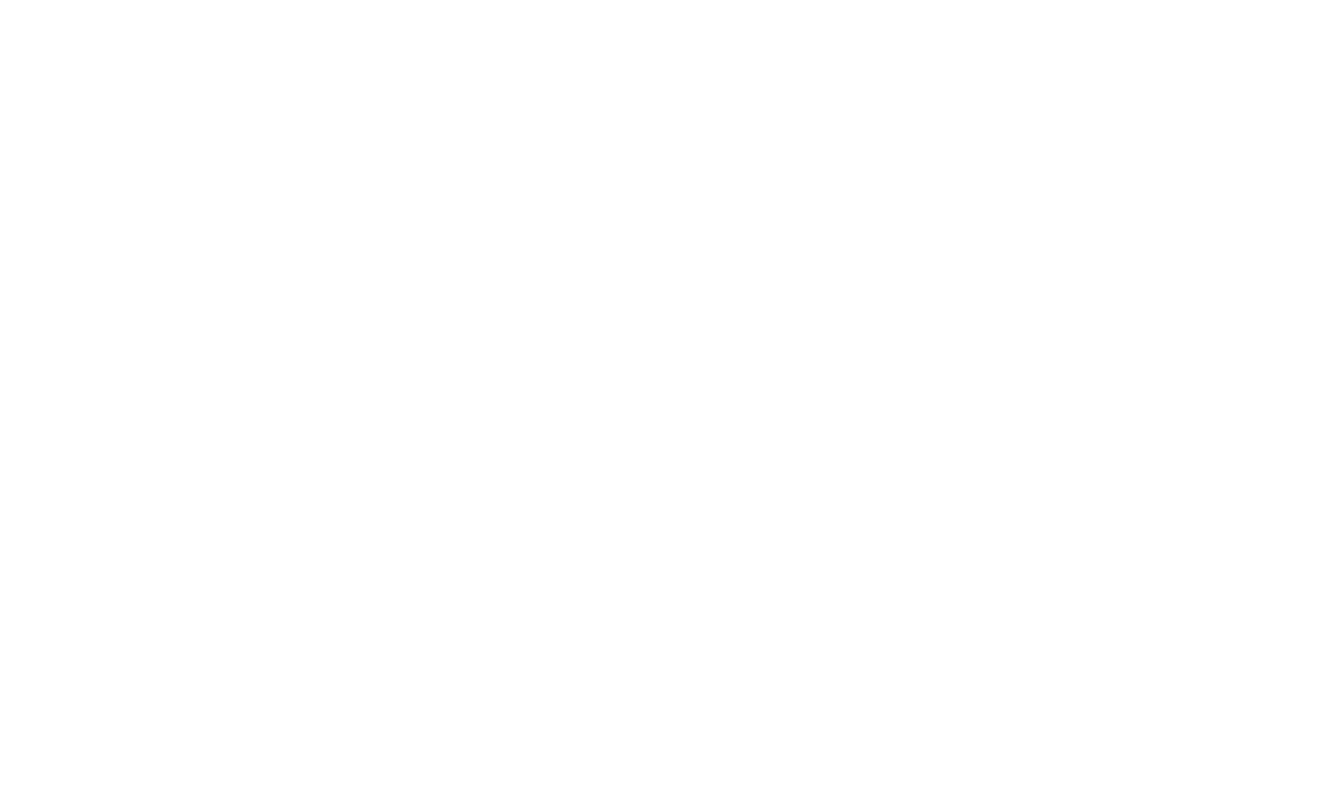
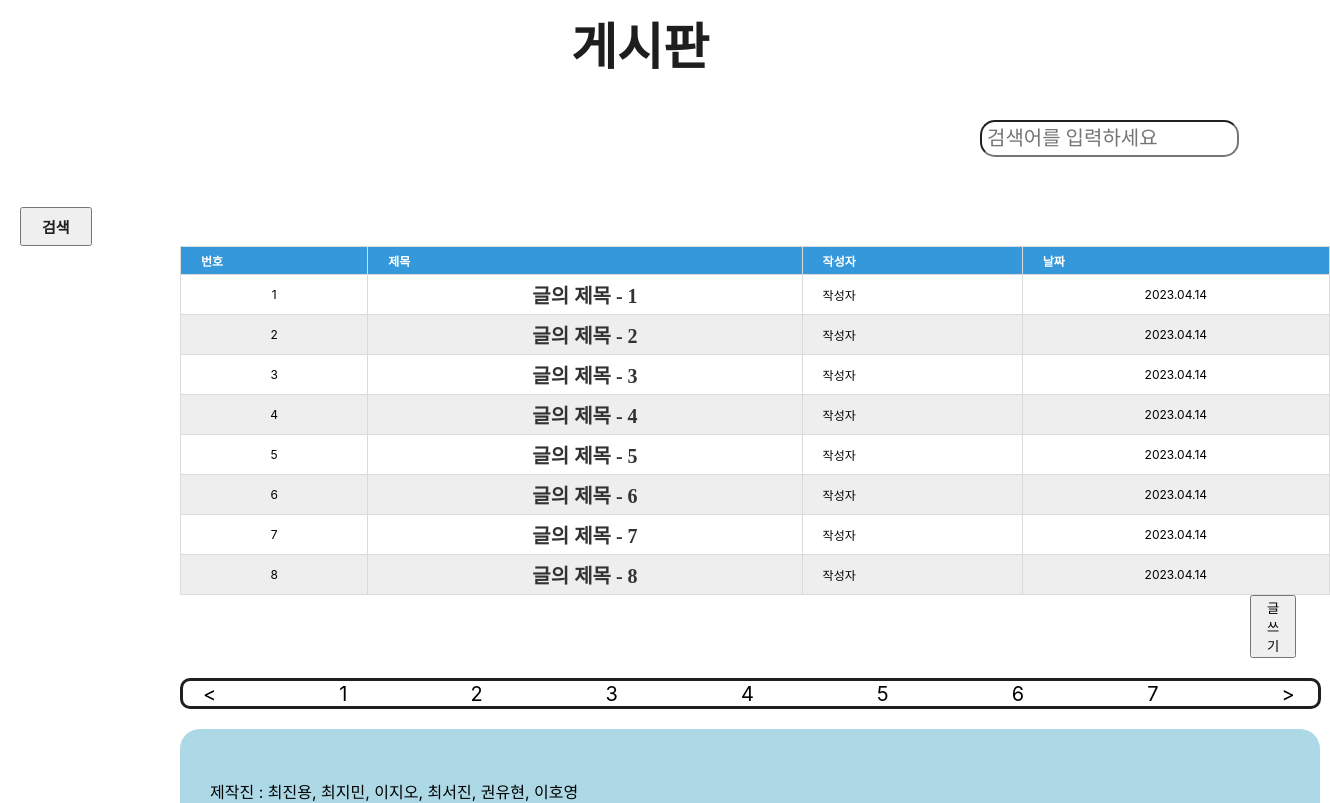
Before and after one commit to KimSuMin123/LetMeGoHome_Front, a React (Create React App) app: page /StandingAloneBoard in a window 1280 px wide. Before the commit this address had no page. Shown: the part 340-1143 px from the top of the page, 1330 px wide, since content can reach past the window. Before the commit the page ends 800 px from the top, so only its background shows below. Built offline with nearby package versions, Linux system fonts and the light colour scheme.

Commit message:
0416 최종

```diff
--- a/src/StandingAloneBoard.css
+++ b/src/StandingAloneBoard.css
@@ -1,4 +1,77 @@
-*{
-    position: center;
+/* 링크 색상 (중요하지 않음) */
+a {
+    text-decoration: none;
+    color: #333;
+  }
+  #BoardTitle
+{
+  font-family: 'Pretendard';
+    font-style: normal;
+    font-weight: 700;
+    font-size: 50px;
+    color: #1e1e1e;
+    text-align: center;
+    padding-top: 30px;
+}
+a:hover {color: #6199ff;}
 
-}
+  /* 테이블 색상 (중요하지 않음) */
+  table {
+    width: 1150px;
+    margin-left: 180px;
+    margin-bottom: 30px;
+    border-collapse: collapse;
+  }
+  th {
+    background: #3498db;
+    color: #fff;
+  }
+  td, th {
+    border: 1px solid #dbdbdb;
+    padding: 5px 20px;
+    font-size:12px;
+  }
+  tr:nth-of-type(odd) {
+      background: #eee;
+  }
+
+  /* 체크박스의 크기 */
+  .check {
+    width:15px;
+    height:15px;
+  }
+
+  /* 컬럼의 너비 */
+  .select {width: 3%;}
+  .no {width: 15%;}
+  .title {/* 나머지가 자동으로 맞춰집니다. */}
+  .writer {width: 20%;}
+  .date {width: 15%;}
+
+  /* 컬럼의 정렬 */
+  tr td:nth-child(1){text-align:center;}
+  tr td:nth-child(2){text-align:center;}
+  tr td:nth-child(3){text-align:left;}
+  tr td:nth-child(4){text-align:center;}
+  tr td:nth-child(5){text-align:center;}
+  #write{
+    margin-left: 1250px;
+    margin-top: -30px;
+    margin-bottom: 20px;
+    padding-left: 15px;
+    padding-right: 15px;
+  }
+  #pagebar{
+    margin-left: 180px;
+    margin-bottom: 200px;
+    font-size: 20px;
+    border: #1e1e1e 3px solid;
+    border-radius: 10px;
+    width: 1135px;
+   }
+   #page1{
+    margin-left: 20px;
+   }
+   #page{
+    margin-left: 123px;
+   }
--- a/src/StandingAloneBoard.js
+++ b/src/StandingAloneBoard.js
@@ -1,90 +1,121 @@
-import React, {useState, useEffect,useRef } from 'react';
+import { Link, NavLink, Route, Routes } from "react-router-dom";
 import './StandingAloneBoard.css'
-const StandingAloneBoard = () => {
-    const [data, setdata] = useState([]); //게시판의 모든 데이터를 보관해 둘 useState입니다.
-    const [inputs, setInputs] = useState('');//추가할 텍스트를 입력할 인풋 박스 값입니다.
-    const [Modifyinputs, setModifyInputs] = useState('');//추가할 텍스트를 입력할 인풋 박스 값입니다.
+import StandingAloneFooter from "./StandingAloneFooter";
+const StandingAloneBoard1 = () => {
+    return(
+        <div>
+            <p id="BoardTitle">게시판</p>
+            <div id="Search">
+                    <input id="SearchText" type="text" placeholder="검색어를 입력하세요"/>
+                    <button id="SearchSubmit" type="submit">검색</button>
+                </div>
+            <table>
+                <tr>
+                    <th>번호</th>
+                    <th>제목</th>
+                    <th>작성자</th>
+                    <th>날짜</th>
+                </tr>
+                <tr>
+                    <td>1</td>
+                    <td>
+                        <NavLink to="/StandingAloneBoardWrite3">
+                            글의 제목 - 1
+                        </NavLink>
+                    </td>
+                    <td>작성자</td>
+                    <td>2023.04.14</td>
+                </tr>
+                <tr>
+                    <td>2</td>
+                    <td>
+                        <NavLink to="/StandingAloneBoardWrite3">
+                            글의 제목 - 2
+                        </NavLink>
+                    </td>
+                    <td>작성자</td>
+                    <td>2023.04.14</td>
+                </tr>
+                <tr>
+                    <td>3</td>
+                    <td>
+                        <NavLink to="/StandingAloneBoardWrite3">
+                            글의 제목 - 3
+                        </NavLink>
+                    </td>
+                    <td>작성자</td>
+                    <td>2023.04.14</td>
+                </tr>
+                <tr>
+                    <td>4</td>
+                    <td>
+                        <NavLink to="/StandingAloneBoardWrite3">
+                            글의 제목 - 4
+                        </NavLink>
+                    </td>
+                    <td>작성자</td>
+                    <td>2023.04.14</td>
+                </tr>
+                <tr>
+                    <td>5</td>
+                    <td>
+                        <NavLink to="/StandingAloneBoardWrite3">
+                            글의 제목 - 5
+                        </NavLink>
+                    </td>
+                    <td>작성자</td>
+                    <td>2023.04.14</td>
+                </tr>
+                <tr>
+                    <td>6</td>
+                    <td>
+                        <NavLink to="/StandingAloneBoardWrite3">
+                            글의 제목 - 6
+                        </NavLink>
+                    </td>
+                    <td>작성자</td>
+                    <td>2023.04.14</td>
+                </tr>
+                <tr>
+                    <td>7</td>
+                    <td>
+                        <NavLink to="/StandingAloneBoardWrite3">
+                            글의 제목 - 7
+                        </NavLink>
+                    </td>
+                    <td>작성자</td>
+                    <td>2023.04.14</td>
+                </tr>
+                <tr>
+                    <td>8</td>
+                    <td>
+                        <NavLink to="/StandingAloneBoardWrite3">
+                            글의 제목 - 8
+                        </NavLink>
+                    </td>
+                    <td>작성자</td>
+                    <td>2023.04.14</td>
+                </tr>
 
-    const onChange = (e) => { // 추가할 데이터 설정
-        const { name, value } = e.target
-        setInputs(value);
-    }
-    const onChangeModify = (e) => {// 수정할 데이터 설정
-        const { name, value } = e.target
-        setModifyInputs(value);
-    }
-    function addData(){ //데이터 추가
-        let newData = []
-        for(let i=0; i<data.length;i++){
-            newData = [...newData, data[i]]
-        }
-        newData = [...newData,{text:inputs,Idx:data.length,ModifyState:false}]
-        console.log(newData);
-        setdata(newData);
-    }
+            </table>
+            <NavLink to="/StandingAloneBoardWrite2">
+                <button id="write">글쓰기</button>
+            </NavLink>
+            <div id = "pagebar">
+                <li id ="page1">&lt;</li>
+                <li id ="page">1</li>
+                <li id ="page">2</li>
+                <li id ="page">3</li>
+                <li id ="page">4</li>
+                <li id ="page">5</li>
+                <li id ="page">6</li>
+                <li id ="page">7</li>
 
-    function deleteData(GetIdx){ //데이터 삭제
-        setdata(data.filter(data => data.Idx !== GetIdx));
-    }
+                <li id ="page">&gt;</li>
+               </div>
+                <StandingAloneFooter/>
+        </div>
+    )
+}
 
-
-    function ModifyData(GetData){ //데이터 수정
-        let newArr = [];
-        for(let i=0; i<data.length;i++){
-            if(data[i].Idx=== GetData.Idx){
-                newArr = [...newArr,{text:Modifyinputs,Idx:GetData.Idx,ModifyState:false}];
-            }else{
-                newArr = [...newArr,data[i]];
-            }
-            setdata(newArr);
-        }
-    }
-
-    function OnOffModifyInput(GetData){ //수정 버튼 눌렀을 때, div -> input or input -> div로 바꾸는 함수
-        let newArr = [];
-        for(let i=0; i<data.length;i++){
-            if(data[i].Idx=== GetData.Idx){
-                if(GetData.ModifyState === false){
-                    newArr = [...newArr,{text:GetData.text,Idx:GetData.Idx,ModifyState:true}];
-                }else{
-                    newArr = [...newArr,{text:GetData.text,Idx:GetData.Idx,ModifyState:false}];
-                }
-            }else{
-                newArr = [...newArr,data[i]];
-            }
-            setdata(newArr);
-        }
-    }
-
-    return (
-        <div className="App">
-            <h1>모달창 예제</h1>
-            <div style={{display:"flex"}}>
-                <input onChange={onChange}></input>
-                <button onClick={addData}>추가</button>
-            </div>
-            {data.map((data,i) => (
-                <div style={{display:"flex", border:"1px solid", width:"400px"}}>
-                    {data.ModifyState ===true ?
-                        <div>
-                            <textarea onChange={onChangeModify} >{data.text}</textarea>
-                            <button onClick={(e)=>{ModifyData(data, e)}}>수정</button>
-                            <button onClick={(e)=>{OnOffModifyInput(data, e)}}>취소</button>
-                        </div>
-
-                        :
-                        <div>
-                            <div>{data.text}</div>
-                            <button onClick={(e)=>{OnOffModifyInput(data, e)}}>수정</button>
-                            <button onClick={(e)=>{deleteData(data.Idx, e)}}>삭제</button>
-                        </div>
-                    }
-
-
-                </div>
-            ))
-            }
-        </div>
-    );
-}
-export default StandingAloneBoard
+export default StandingAloneBoard1;
--- /dev/null
+++ b/src/StandingAloneBoardWrite.css
@@ -0,0 +1,4 @@
+*{
+    position: center;
+
+}
--- /dev/null
+++ b/src/StandingAloneBoardWrite.js
@@ -0,0 +1,91 @@
+import React, {useState, useEffect,useRef } from 'react';
+import './StandingAloneBoardWrite.css'
+
+const StandingAloneBoardWrite = () => {
+    const [data, setdata] = useState([]); //게시판의 모든 데이터를 보관해 둘 useState입니다.
+    const [inputs, setInputs] = useState('');//추가할 텍스트를 입력할 인풋 박스 값입니다.
+    const [Modifyinputs, setModifyInputs] = useState('');//추가할 텍스트를 입력할 인풋 박스 값입니다.
+
+    const onChange = (e) => { // 추가할 데이터 설정
+        const { name, value } = e.target
+        setInputs(value);
+    }
+    const onChangeModify = (e) => {// 수정할 데이터 설정
+        const { name, value } = e.target
+        setModifyInputs(value);
+    }
+    function addData(){ //데이터 추가
+        let newData = []
+        for(let i=0; i<data.length;i++){
+            newData = [...newData, data[i]]
+        }
+        newData = [...newData,{text:inputs,Idx:data.length,ModifyState:false}]
+        console.log(newData);
+        setdata(newData);
+    }
+
+    function deleteData(GetIdx){ //데이터 삭제
+        setdata(data.filter(data => data.Idx !== GetIdx));
+    }
+
+
+    function ModifyData(GetData){ //데이터 수정
+        let newArr = [];
+        for(let i=0; i<data.length;i++){
+            if(data[i].Idx=== GetData.Idx){
+                newArr = [...newArr,{text:Modifyinputs,Idx:GetData.Idx,ModifyState:false}];
+            }else{
+                newArr = [...newArr,data[i]];
+            }
+            setdata(newArr);
+        }
+    }
+
+    function OnOffModifyInput(GetData){ //수정 버튼 눌렀을 때, div -> input or input -> div로 바꾸는 함수
+        let newArr = [];
+        for(let i=0; i<data.length;i++){
+            if(data[i].Idx=== GetData.Idx){
+                if(GetData.ModifyState === false){
+                    newArr = [...newArr,{text:GetData.text,Idx:GetData.Idx,ModifyState:true}];
+                }else{
+                    newArr = [...newArr,{text:GetData.text,Idx:GetData.Idx,ModifyState:false}];
+                }
+            }else{
+                newArr = [...newArr,data[i]];
+            }
+            setdata(newArr);
+        }
+    }
+
+    return (
+        <div className="App">
+            <h1>글쓰기</h1>
+            <div style={{display:"flex"}}>
+                <input onChange={onChange}></input>
+                <button onClick={addData}>추가</button>
+            </div>
+            {data.map((data,i) => (
+                <div style={{display:"flex", border:"1px solid", width:"400px"}}>
+                    {data.ModifyState ===true ?
+                        <div>
+                            <textarea onChange={onChangeModify} >{data.text}</textarea>
+                            <button onClick={(e)=>{ModifyData(data, e)}}>수정</button>
+                            <button onClick={(e)=>{OnOffModifyInput(data, e)}}>취소</button>
+                        </div>
+
+                        :
+                        <div>
+                            <div>{data.text}</div>
+                            <button onClick={(e)=>{OnOffModifyInput(data, e)}}>수정</button>
+                            <button onClick={(e)=>{deleteData(data.Idx, e)}}>삭제</button>
+                        </div>
+                    }
+
+
+                </div>
+            ))
+            }
+        </div>
+    );
+}
+export default StandingAloneBoardWrite;
--- /dev/null
+++ b/src/StandingAloneBoardWrite2.css
@@ -0,0 +1,19 @@
+.write {
+    width: 700px; margin: 0 auto;
+
+}
+.write input {width: 676px; padding: 10px; margin: 12px auto 0;}
+.write .text {table-layout: fixed;
+    height: 300px; white-space: pre-line; word-break: break-all;
+}
+.write .button {padding: 0 200px; margin: 15px auto;}
+.write .button a {
+    border: 1px solid black; background: gainsboro;
+    margin: 10px; padding: 5px;
+    text-decoration: none; color: black;
+}
+.write .button a:hover {color: blueviolet;}
+.write p {text-align: center;}
+#writeokey{
+    margin-left: 612px;
+}
--- /dev/null
+++ b/src/StandingAloneBoardWrite2.js
@@ -0,0 +1,18 @@
+import { Link, NavLink, Route, Routes } from "react-router-dom";
+import './StandingAloneBoardWrite2.css'
+import StandingAloneBoardWrite from "./StandingAloneBoardWrite";
+
+const StandingAloneBoardWrite2 = () => {
+    return(
+        <div class = "write">
+            <input type='text' placeholder="제목을 입력해주세요."></input>
+            <hr/>
+            <input type="text" placeholder="내용을 입력해주세요." class="text"></input>
+            <NavLink to="/StandingAloneBoard">
+                <button id="writeokey">글 저장하기</button>
+            </NavLink>
+        </div>
+
+    )
+}
+export default StandingAloneBoardWrite2;
--- /dev/null
+++ b/src/StandingAloneBoardWrite3.css
@@ -0,0 +1,19 @@
+.write {
+    width: 700px; margin: 0 auto;
+
+}
+.write p {width: 676px; padding: 10px; margin: 12px auto 0;}
+.write .text {table-layout: fixed;
+    height: 300px; white-space: pre-line; word-break: break-all;
+}
+.write .button {padding: 0 200px; margin: 15px auto;}
+.write .button a {
+    border: 1px solid black; background: gainsboro;
+    margin: 10px; padding: 5px;
+    text-decoration: none; color: black;
+}
+.write .button a:hover {color: blueviolet;}
+.write p {text-align: center;}
+#writeok{
+    margin-left: 1200PX;
+}
--- /dev/null
+++ b/src/StandingAloneBoardWrite3.js
@@ -0,0 +1,22 @@
+import { Link, NavLink, Route, Routes } from "react-router-dom";
+import './StandingAloneBoardWrite3.css'
+
+
+
+const StandingAloneBoardWrite3 = () => {
+    return(
+        <div>
+            <div class = "write">
+            <p id= "title">글의 제목 - 1</p>
+            <hr/>
+            <p id= "content">글의 내용</p>
+            </div>
+
+            <NavLink to="/StandingAloneBoard">
+                <button id="writeok">글 목록보기</button>
+            </NavLink>
+            </div>
+      )
+      }
+
+export default StandingAloneBoardWrite3;
--- /dev/null
+++ b/src/StandingAloneBoardWrite4.js
@@ -0,0 +1,22 @@
+import { Link, NavLink, Route, Routes } from "react-router-dom";
+import './StandingAloneBoardWrite3.css'
+
+
+
+const StandingAloneBoardWrite4 = () => {
+    return(
+        <div>
+            <div class = "write">
+            <p id= "title">글의 제목 - 1</p>
+            <hr/>
+            <p id= "content">글의 내용</p>
+            </div>
+
+            <NavLink to="/StandingAloneBoard">
+                <button id="writeok">글 목록보기</button>
+            </NavLink>
+            </div>
+      )
+      }
+
+export default StandingAloneBoardWrite4;
--- a/src/StandingAloneHeader.js
+++ b/src/StandingAloneHeader.js
@@ -10,6 +10,11 @@ import StandingAloneProject from "./StandingAloneProject";
 import StandingAloneHome from "./StandingAloneHome";
 import StandingAloneCompany from "./StandingAloneCompany";
 import StandingAloneEvent from "./StandingAloneEvent";
+import StandingAloneBoard1 from "./StandingAloneBoard";
+import StandingAloneBoardWrite from "./StandingAloneBoardWrite";
+import StandingAloneBoardWrite2 from "./StandingAloneBoardWrite2";
+import StandingAloneBoardWrite4 from "./StandingAloneBoardWrite4";
+
 const StandingAloneHeader = () => {
     return(
         <div>
@@ -44,7 +49,7 @@ const StandingAloneHeader = () => {
                     </NavLink>
                 </li>
                 <li id= "menu">
-                    <NavLink to="/Board">
+                    <NavLink to="/StandingAloneBoard">
                         게시판
                     </NavLink>
                 </li>
@@ -56,6 +61,10 @@ const StandingAloneHeader = () => {
                     <Route path="/StandingAloneEvent" element={<StandingAloneEvent/>} />
                     <Route path="/StandingAloneHome" element={<StandingAloneHome />} />
                     <Route path="/StandingAloneCompany" element={<StandingAloneCompany/>} />
+                    <Route path="/StandingAloneBoard" element={<StandingAloneBoard1/>} />
+                    <Route path="/StandingAloneBoardWrite" element = {<StandingAloneBoardWrite/>}/>
+                    <Route path="/StandingAloneBoardWrite2" element = {<StandingAloneBoardWrite2/>}/>
+                    <Route path="/StandingAloneBoardWrite3" element = {<StandingAloneBoardWrite4/>}/>
                     <Route path="/" element={<StandingAloneHome/>} />
                 </Routes>
         </div>
```
Also changed, not shown: 1 other file (tests, documents, lock files or other folders).
